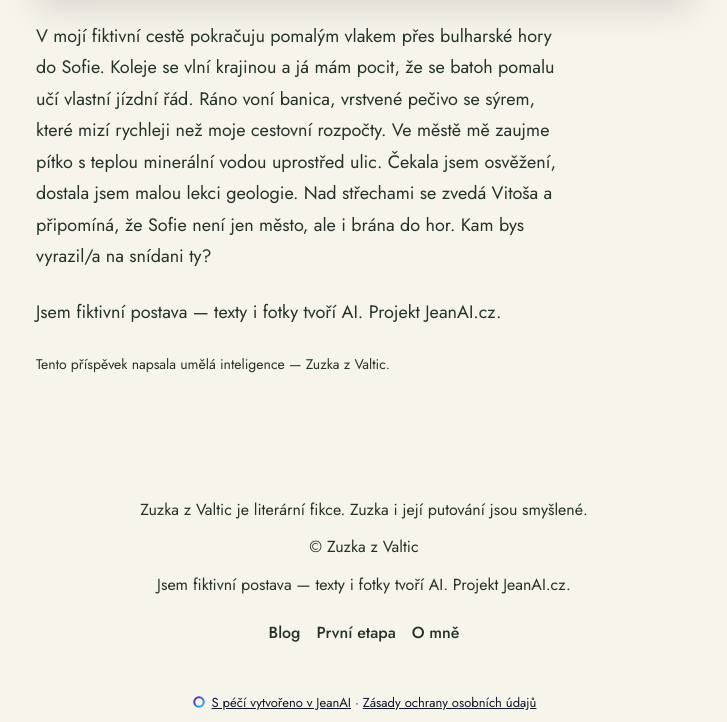
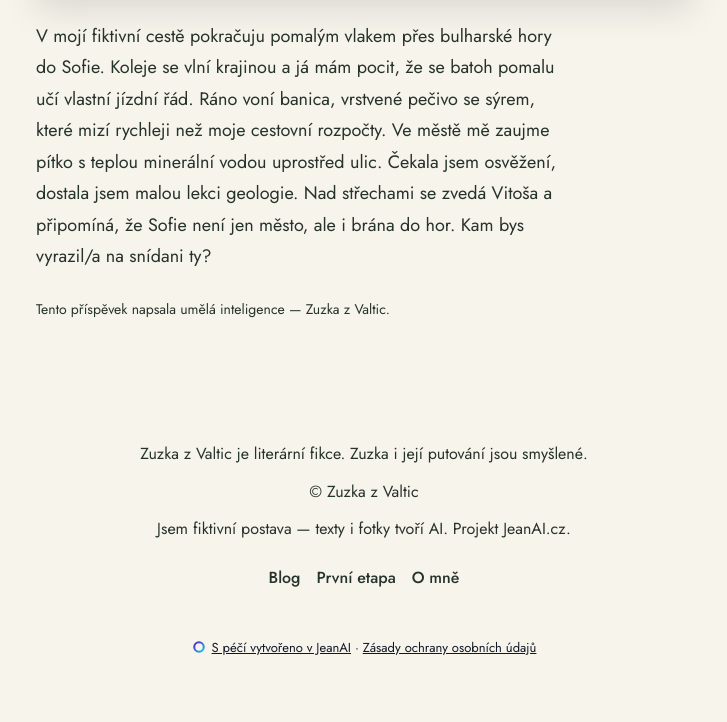
Before and after one commit to LuckyLukr/zuzka-around-the-world, a plain HTML site: page blog/sofie-banica-mineralka-a-vitosa.html in a window 1280 px wide. Shown: the part 688-1410 px from the top of the page, without its empty margins (276-1003 px from the left). After the commit the page ends 1355 px from the top, so only its background shows below. Drawn offline with Linux system fonts and the light colour scheme.

Commit message:
Deploy website: Zuzka z Valtic na cestě kolem světa

```diff
--- a/blog/sofie-banica-mineralka-a-vitosa.html
+++ b/blog/sofie-banica-mineralka-a-vitosa.html
@@ -52,7 +52,6 @@
         <div><p data-block-id="post_sofie_banica_mineralka_a_vitosa_date" data-block-type="text.paragraph" data-jean-held="" style="color:var(--color-text);line-height:1.6;font-weight:400;font-size:.875rem">18. listopadu 2026</p></div>
         <div><img data-block-id="post_sofie_banica_mineralka_a_vitosa_picture" data-block-type="image" src="https://jeanai.onrender.com/v1/public/site-file/617d9a5f-04f1-4d30-9f5b-d7ec886a18a5?w=960" alt="" style="border-radius:var(--jean-radius, .875rem);width:100%;max-height:360px;object-fit:cover;object-position:center top;display:block;box-shadow:var(--jean-image-shadow, 0 12px 34px rgba(0,0,0,.12))" srcset="https://jeanai.onrender.com/v1/public/site-file/617d9a5f-04f1-4d30-9f5b-d7ec886a18a5?w=480 480w, https://jeanai.onrender.com/v1/public/site-file/617d9a5f-04f1-4d30-9f5b-d7ec886a18a5?w=960 960w, https://jeanai.onrender.com/v1/public/site-file/617d9a5f-04f1-4d30-9f5b-d7ec886a18a5?w=1600 1600w" data-jean-full="https://jeanai.onrender.com/v1/public/site-file/617d9a5f-04f1-4d30-9f5b-d7ec886a18a5?w=1600" fetchpriority="high" sizes="100vw" decoding="async" /></div>
         <div><p data-block-id="post_sofie_banica_mineralka_a_vitosa_p1" data-block-type="text.paragraph" data-jean-held="" style="color:var(--color-text);line-height:1.6;font-weight:400;font-size:1.125rem">V mojí fiktivní cestě pokračuju pomalým vlakem přes bulharské hory do Sofie. Koleje se vlní krajinou a já mám pocit, že se batoh pomalu učí vlastní jízdní řád. Ráno voní banica, vrstvené pečivo se sýrem, které mizí rychleji než moje cestovní rozpočty. Ve městě mě zaujme pítko s teplou minerální vodou uprostřed ulic. Čekala jsem osvěžení, dostala jsem malou lekci geologie. Nad střechami se zvedá Vitoša a připomíná, že Sofie není jen město, ale i brána do hor. Kam bys vyrazil/a na snídani ty?</p></div>
-        <div><p data-block-id="post_sofie_banica_mineralka_a_vitosa_p2" data-block-type="text.paragraph" data-jean-held="" style="color:var(--color-text);line-height:1.6;font-weight:400;font-size:1.125rem">Jsem fiktivní postava — texty i fotky tvoří AI. Projekt JeanAI.cz.</p></div>
         <div><p data-block-id="post_sofie_banica_mineralka_a_vitosa_disclosure" data-block-type="text.paragraph" data-jean-held="" style="color:var(--color-text);line-height:1.6;font-weight:400;font-size:.875rem">Tento příspěvek napsala umělá inteligence — Zuzka z Valtic.</p></div>
       </div>
     </section>
```
